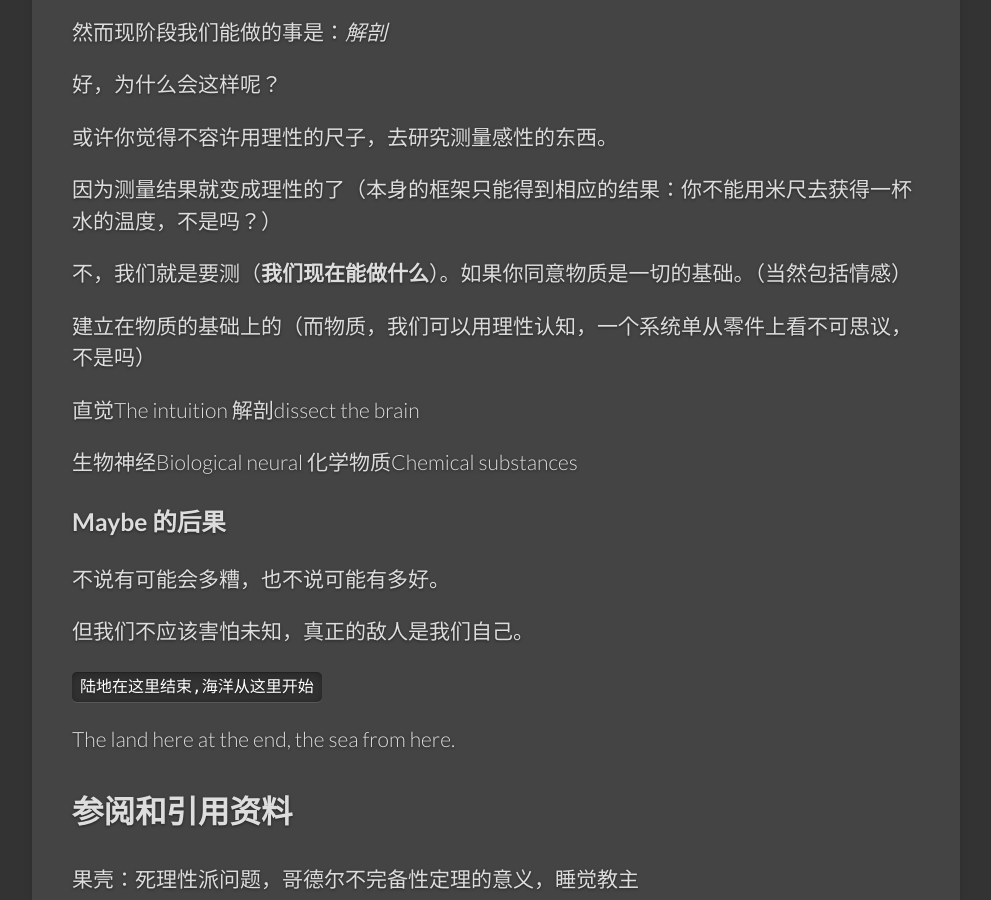
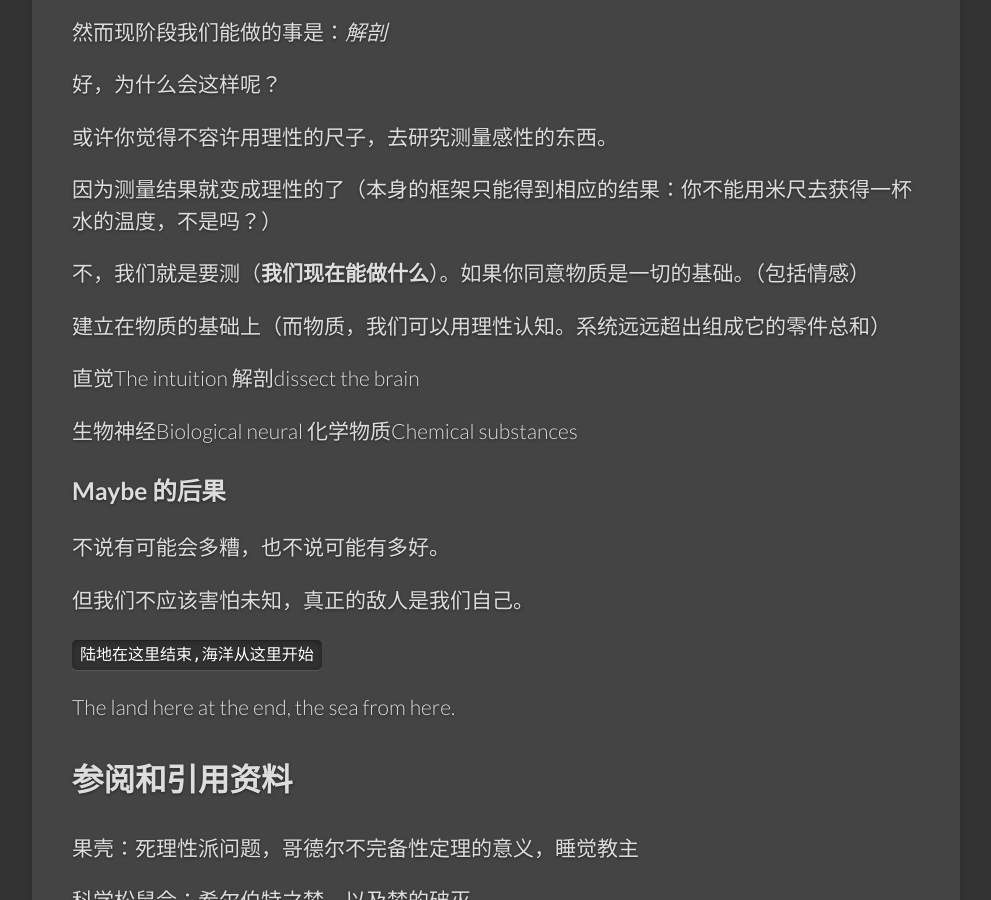
Before and after one commit to unkonw/unkonw.github.com, a Jekyll site: the page built from _posts/2014/open/2014-11-18-Presentation-Logic-Stop-Love-Start.md, in a window 1280 px wide and 900 px high, scrolled down 3833 px. Shown: the whole window, without its empty margins (149-1140 px from the left). Built offline with Jekyll 4.4.1, drawn with Linux system fonts in a browser that asks for light colours; Markdown is read by kramdown in place of the engine named in the settings.

```diff
--- a/_posts/2014/open/2014-11-18-Presentation-Logic-Stop-Love-Start.md
+++ b/_posts/2014/open/2014-11-18-Presentation-Logic-Stop-Love-Start.md
@@ -144,9 +144,9 @@
 
 因为测量结果就变成理性的了（本身的框架只能得到相应的结果：你不能用米尺去获得一杯水的温度，不是吗？）
 
-不，我们就是要测（**我们现在能做什么**）。如果你同意物质是一切的基础。（当然包括情感）
+不，我们就是要测（**我们现在能做什么**）。如果你同意物质是一切的基础。（包括情感）
 
-建立在物质的基础上的（而物质，我们可以用理性认知，一个系统单从零件上看不可思议，不是吗）
+建立在物质的基础上（而物质，我们可以用理性认知。系统远远超出组成它的零件总和）
 
 直觉The intuition 解剖dissect the brain
 
```
Also changed, not shown: _posts/2014/open/2014-10-04-How-Build-Self-Confidence.md (+4 -4 lines), _posts/2014/open/2014-10-29-English-Language-Rules.md (+1 -1 lines).
